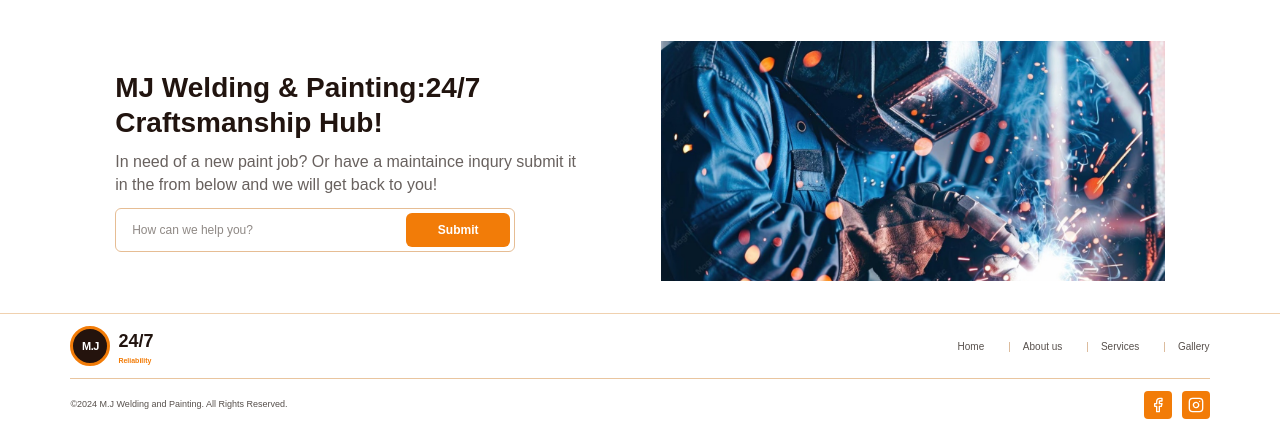
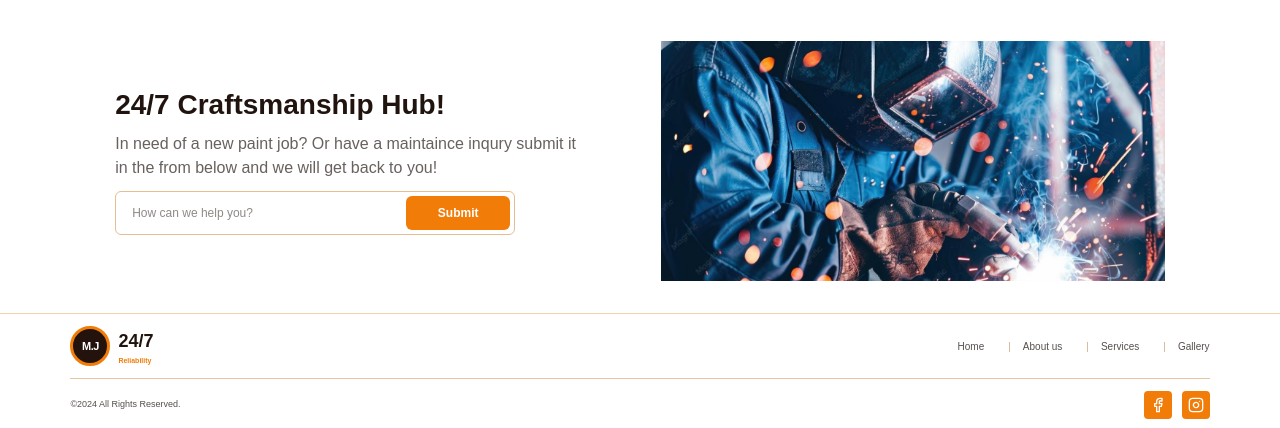
Before and after one commit to PenguinPepper/247craftsman, a Next.js app: page / in a window 1280 px wide. Shown: the part 3123-3551 px from the top of the page. Built offline with nearby package versions, Linux system fonts and the light colour scheme.

Commit message:
Update footer text and branding details

```diff
--- a/app/components/Footer.tsx
+++ b/app/components/Footer.tsx
@@ -25,7 +25,7 @@ export default function Footer() {
                 <div className="grid min-h-[18.5rem] grid-cols-[minmax(0,1fr)_minmax(20rem,31.5rem)] items-center gap-12 px-[clamp(2rem,9vw,7.5rem)] py-8 max-lg:grid-cols-[minmax(0,1fr)_minmax(16rem,45%)] max-lg:gap-8 max-lg:px-10 max-sm:min-h-0 max-sm:grid-cols-1 max-sm:gap-6 max-sm:px-5 max-sm:pb-6 max-sm:pt-12">
                     <div className="max-w-[31rem]">
                         <h3 className="m-0 text-[clamp(1.35rem,2.2vw,1.75rem)] font-bold leading-tight">
-                            MJ Welding & Painting:24/7 Craftsmanship Hub!
+                            24/7 Craftsmanship Hub!
                         </h3>
                         <p className="mt-2.5 max-w-[29rem] text-s leading-[1.45] text-[#68615e]">
                             In need of a new paint job? Or have a maintaince inqury submit it in the from below and we will get back to you!
@@ -80,7 +80,7 @@ export default function Footer() {
 
                     </div>
                     <div className="flex items-center justify-between border-t border-[#e9c59f] py-3 text-[0.5625rem] text-[#57504c] max-sm:block max-sm:py-3.5">
-                        <p className="m-0">©2024 M.J Welding and Painting. All Rights Reserved.</p>
+                        <p className="m-0">©2024 All Rights Reserved.</p>
                         <div className="flex gap-2.5 max-sm:order-3">
                             <a
                                 className="flex size-7 items-center justify-center rounded bg-[#f27c08] text-white transition hover:bg-[#d96600] focus-visible:outline-2 focus-visible:outline-offset-2 focus-visible:outline-[#f27c08]"
```
